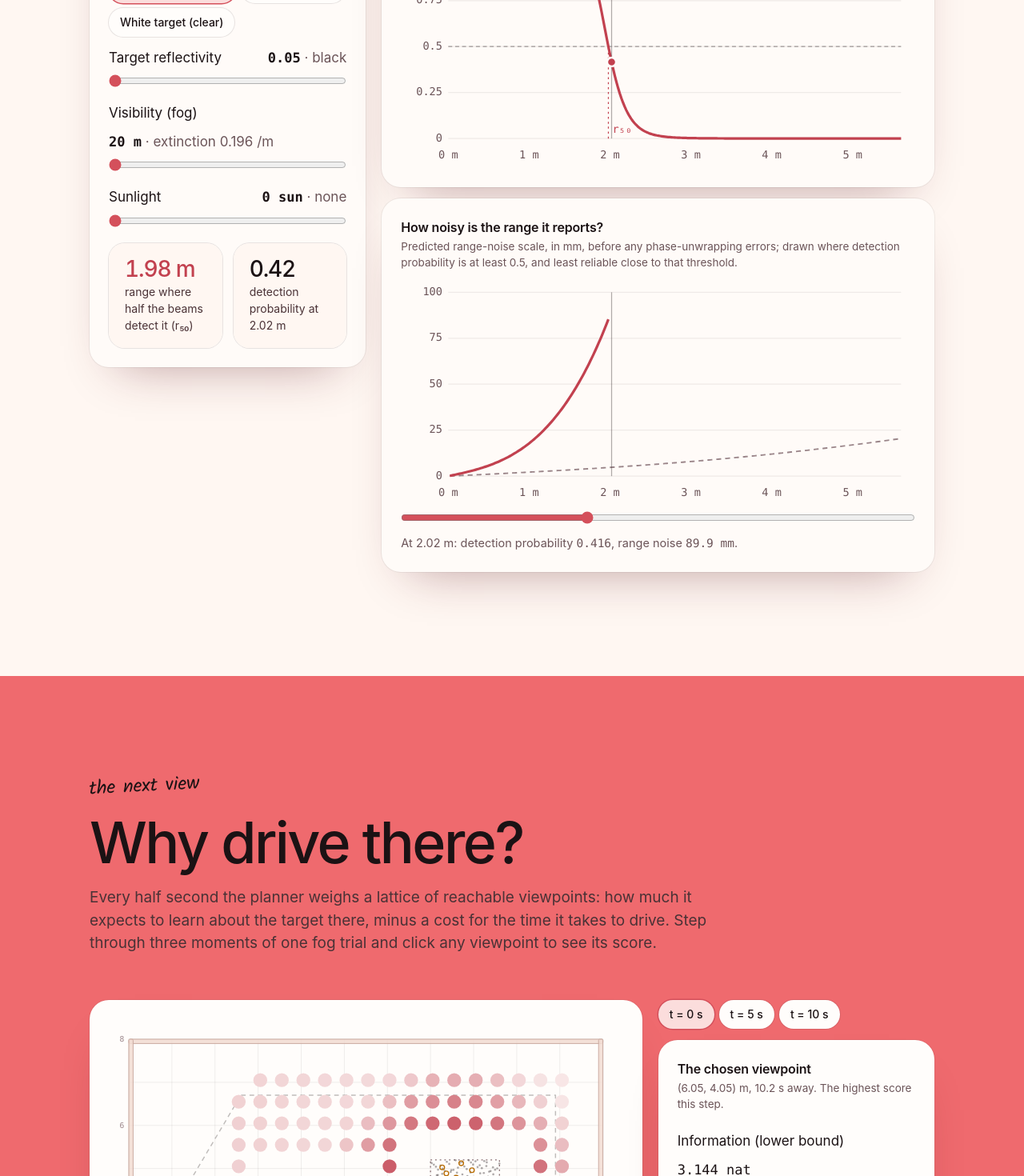
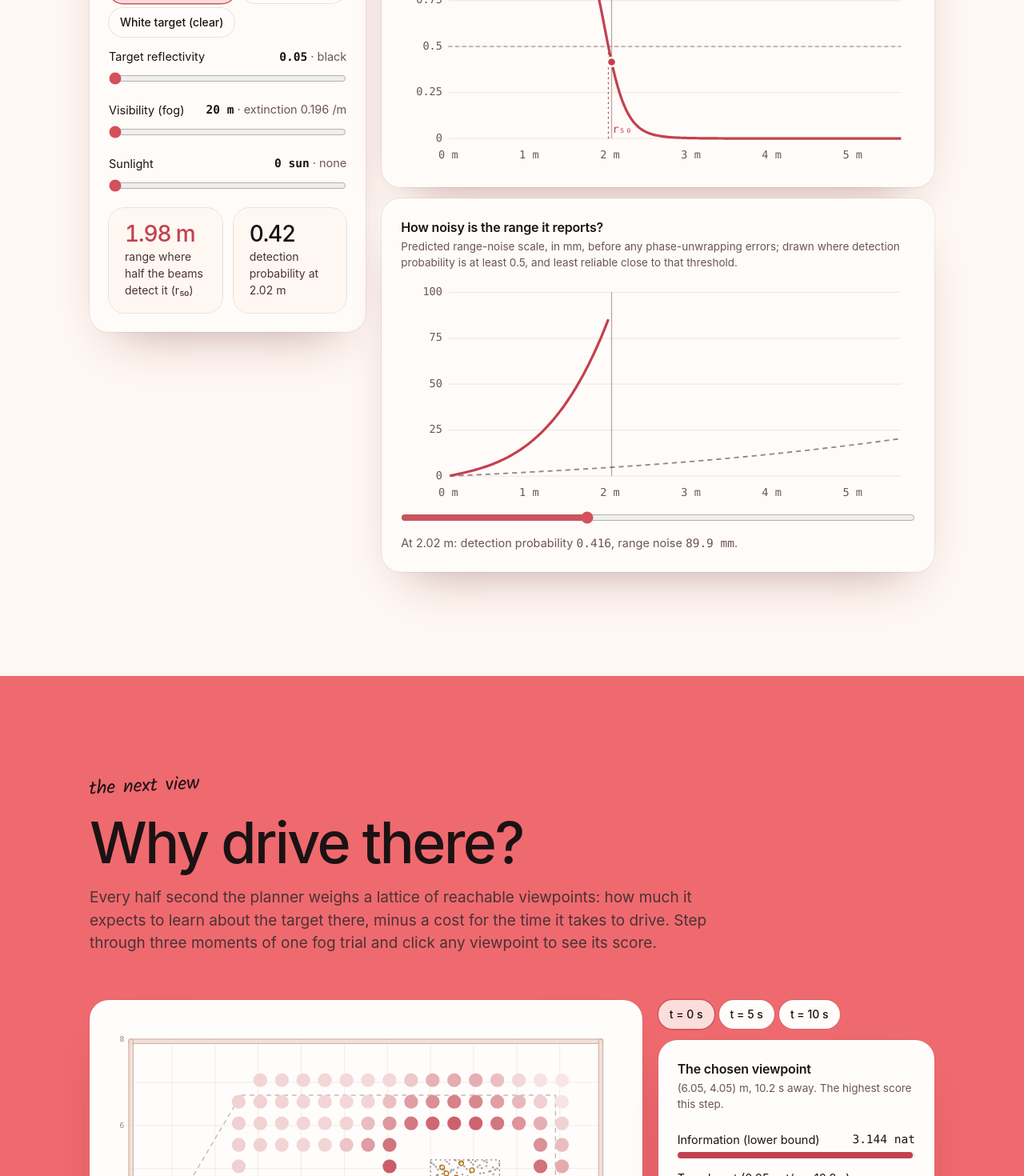
Before and after one commit to jjmensah/move-to-see, a React (Vite) app in the folder web/: page / in a window 1280 px wide. Shown: the part 3600-5070 px from the top of the page at 80% size. Built offline with nearby package versions, Linux system fonts and the light colour scheme.

Commit message:
fix(web): replace the removed type-scale variable in two labels

```diff
--- a/web/src/Decision.tsx
+++ b/web/src/Decision.tsx
@@ -340,7 +340,7 @@ function Bars({
 }) {
   return (
     <div style={{ display: "grid", gap: 4 }}>
-      <div className="row" style={{ justifyContent: "space-between", fontSize: "var(--step--1)" }}>
+      <div className="row" style={{ justifyContent: "space-between", fontSize: 14.5 }}>
         <span style={{ fontWeight: strong ? 650 : 400 }}>{label}</span>
         <b className="num" style={{ fontWeight: strong ? 600 : 500 }}>
           {value >= 0 ? "" : "−"}
--- a/web/src/Sensor.tsx
+++ b/web/src/Sensor.tsx
@@ -294,7 +294,7 @@ function Slider({
 }) {
   return (
     <label className="stack" style={{ gap: 2 }}>
-      <span className="row" style={{ justifyContent: "space-between", fontSize: "var(--step--1)" }}>
+      <span className="row" style={{ justifyContent: "space-between", fontSize: 14.5 }}>
         <span>{label}</span>
         <span>
           <b className="num">{value}</b>
```
